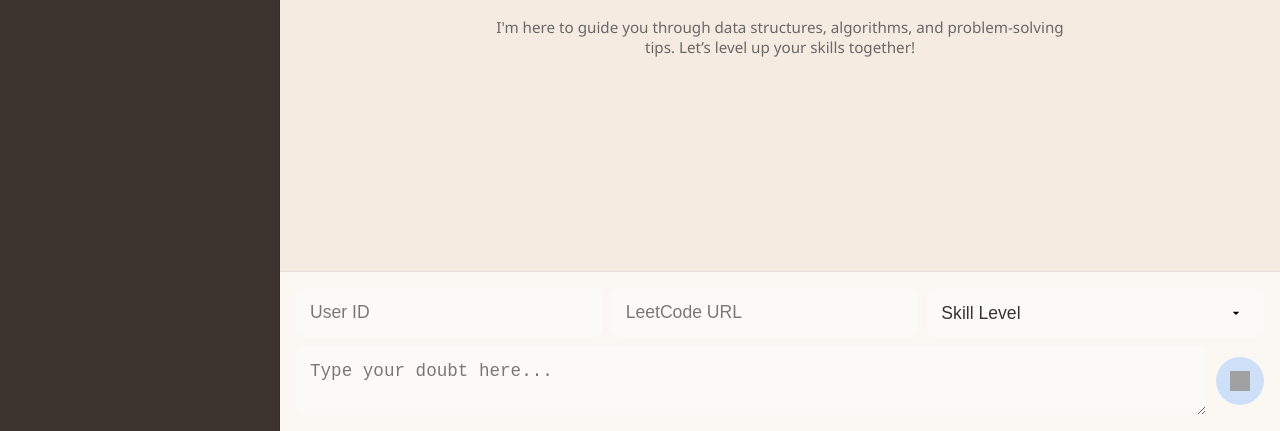
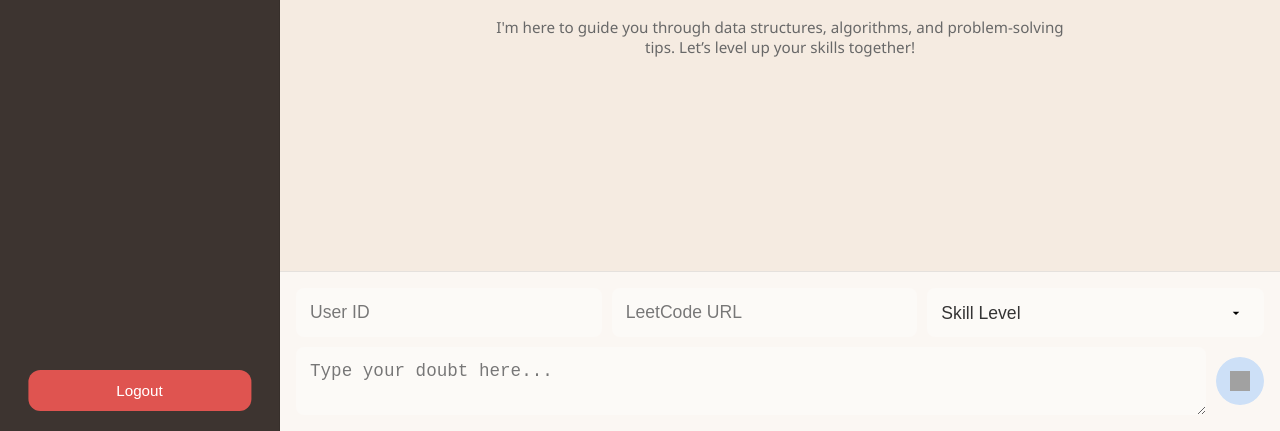
Before and after one commit to Eldrago12/SolveSphere, a plain HTML site: page frontend/index.html in a window 1280 px wide. Shown: the part 369-800 px from the top of the page. Drawn offline with Linux system fonts and the light colour scheme; grey boxes are pictures that could not be loaded.

Commit message:
Update style.css

```diff
--- a/frontend/style.css
+++ b/frontend/style.css
@@ -123,11 +123,14 @@ body:hover {
     box-shadow: 0 0 8px rgba(52, 199, 89, 0.4);
 }
 
-/* Logout button styling */
+/* Move "Logout" Button to the Bottom Without Changing Anything Else */
 .logout-btn {
-    margin: 10px auto 10px auto;
+    position: absolute;
+    bottom: 20px; /* Adjusts spacing from bottom */
+    left: 50%;
+    transform: translateX(-50%);
     padding: 12px;
-    background: #d9534f;
+    background: #d9534f; /* Red */
     color: #fff;
     border: none;
     border-radius: 12px;
```
